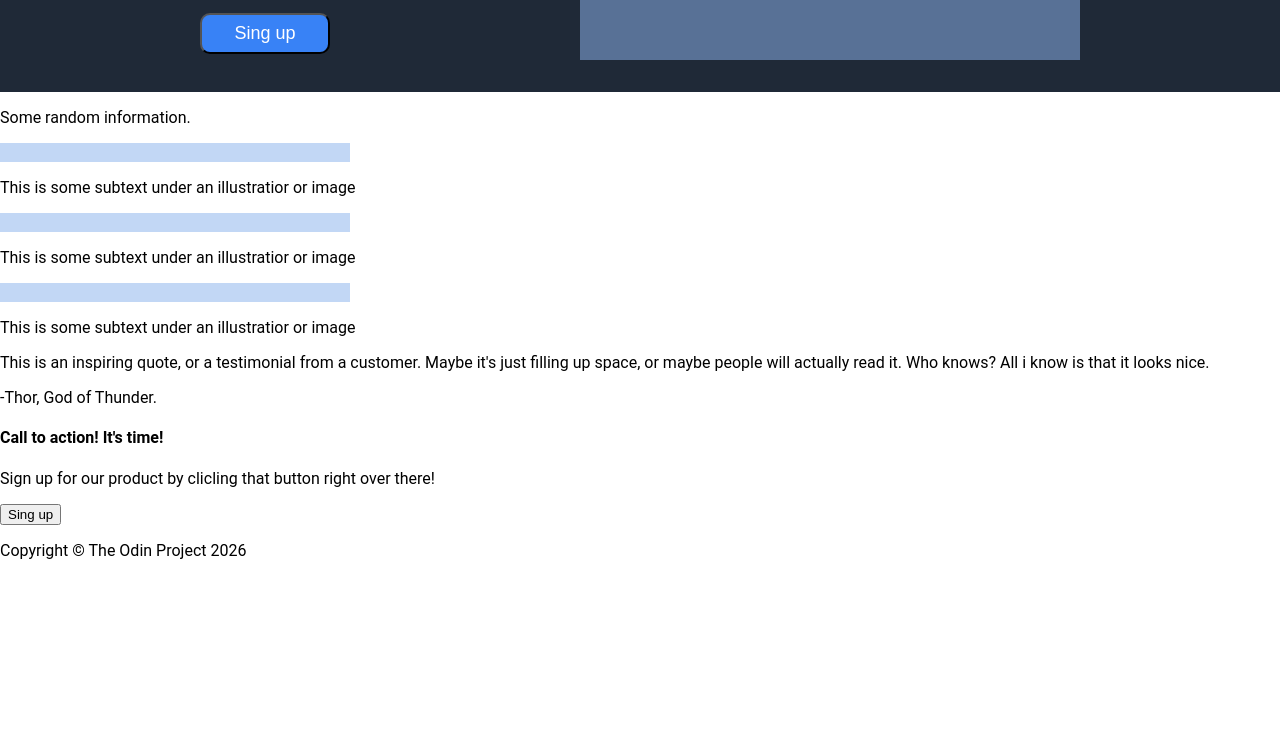
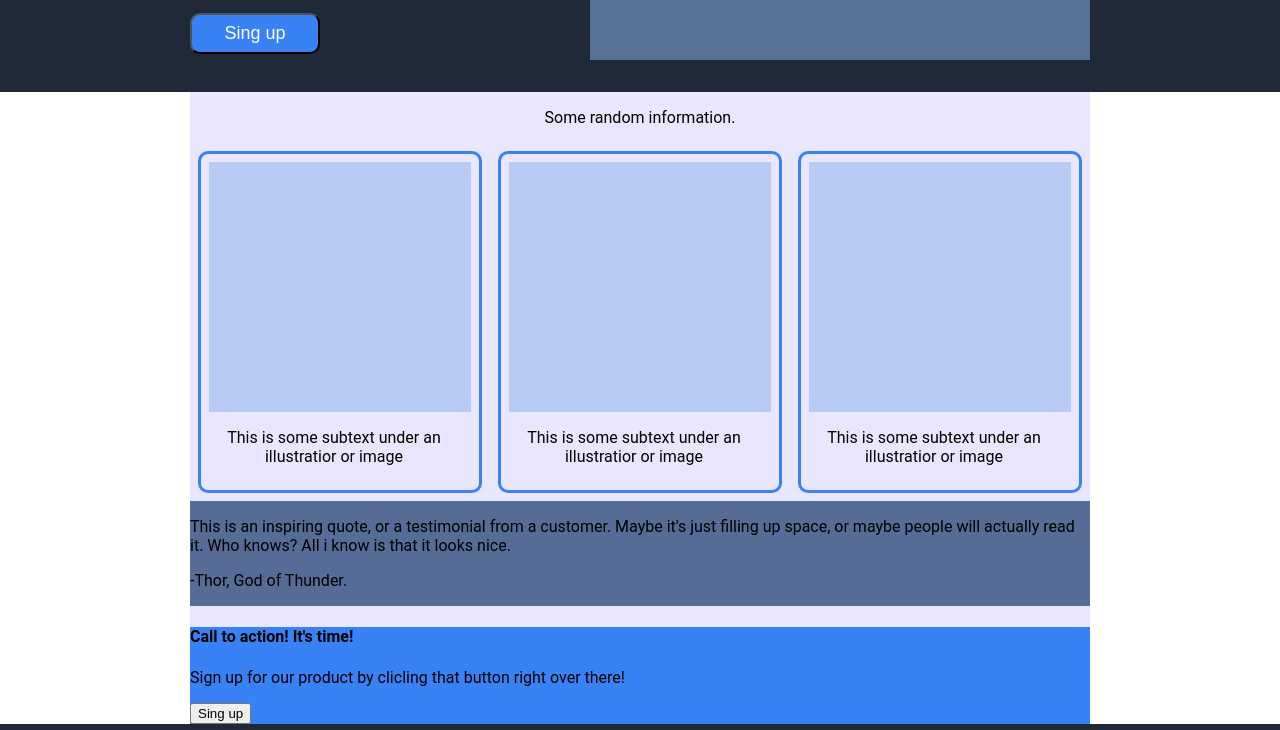
Before and after one commit to BokuNC/odin-landing-page, a plain HTML site: page index.html in a window 1280 px wide. Shown: the part 298-1028 px from the top of the page. Before the commit the page ends 874 px from the top, so only its background shows below. Drawn offline with Linux system fonts and the light colour scheme.

Commit message:
create new css classes and variables

```diff
--- a/index.html
+++ b/index.html
@@ -8,6 +8,7 @@
 </head>
 <body>
     <div class="top">
+        <div class="wrapper">
             <div class="header">
                 <p class="logo">Header Logo</p>
                 <ul>
@@ -27,19 +28,21 @@
                 </div>
             </div>
         </div>
+    </div>
     <div class="content">
+        <div class="wrapper">
             <div class="first">
                 <p>Some random information.</p>
-            <div>
-                <div>
+                <div class="card-container">
+                    <div class="card">
                         <div class="img-container"><img src="" alt=""></div>
                         <p>This is some subtext under an illustratior or image</p>
                     </div>
-                <div>
+                    <div class="card">
                         <div class="img-container"><img src="" alt=""></div>
                         <p>This is some subtext under an illustratior or image</p>
                     </div>
-                <div>
+                    <div class="card">
                         <div class="img-container"><img src="" alt=""></div>
                         <p>This is some subtext under an illustratior or image</p>
                     </div>
@@ -59,6 +62,7 @@
                 </div>
             </div>
         </div>
+    </div>
     <div class="footer">
         <p>Copyright © The Odin Project 2026</p>
     </div>
--- a/style.css
+++ b/style.css
@@ -1,11 +1,12 @@
 body {
-    --bright-background: #ffffff;
-    --med-background: #e5e7eb;
+    --bright-background: #e9e7ff;
+    --med-background: #566b95;
     --dark-background: #1f2937;
     --main-text: #f9faf8;
     --sec-text: #e5e7eb;
     --button: #3882f6;
     --text: #1f2937;
+    --max-width: 90rem;
 }
 
 body {
@@ -17,8 +18,18 @@ body {
     display: flex;
     flex-flow: column nowrap;
     background-color: #1f2937;
-    justify-content: space-around;
-    padding: 0px 200px;
+    justify-content: center;
+    align-content: center;
+    align-items: center;
+}
+
+.wrapper {
+    width: 900px;
+    max-width: var(--max-width);
+    display: flex;
+    flex: 1;
+    flex-flow: column;
+    margin: 0;
 }
 
 .header {
@@ -50,6 +61,7 @@ body {
 .hero {
     display: flex;
     flex: 1;
+    align-self: center;
     flex-flow: row;
     justify-content: center;
     padding: 32px 0px;
@@ -84,7 +96,7 @@ body {
 
 .img-container {
     flex: 1;
-    width: 350px;
+    height: 250px;
     background-color: #8cb4ed86;
 }
 
@@ -96,25 +108,62 @@ body {
 }
 
 .content {
-
+    display: flex;
+    flex-flow: column nowrap;
+    justify-content: center;
+    align-content: center;
+    align-items: center;
 }
 
 .first {
+    display: flex;
+    flex: 1;
+    flex-flow: column nowrap;
+    text-align: center;
+    background-color: var(--bright-background);
+}
 
+.card-container {
+    flex: 1;
+    display: flex;
+}
+
+.card {
+    flex: 1;
+    width: 250px;
+    max-width: 280px;
+    text-align: center;
+    border: var(--button) solid;
+    border-radius: 10px;
+    padding: 8px;
+    margin: 8px;
+}
+
+.card p {
+    flex: 1;
+    width: inherit;
 }
 
 .second {
-
+    background-color: var(--med-background);
 }
 
 .third {
-
+    background-color: var(--bright-background);
 }
 
 .bluebox {
-
+    background-color: var(--button)
 }
 
 .footer {
+    flex: 1;
+    color: var(--main-text);
+    background-color: var(--dark-background);
+    text-align: center;
+}
 
+.footer p {
+    margin: 0;
+    padding: 12px;
 }
```
Lines whose indentation alone changed are shown as unchanged.
